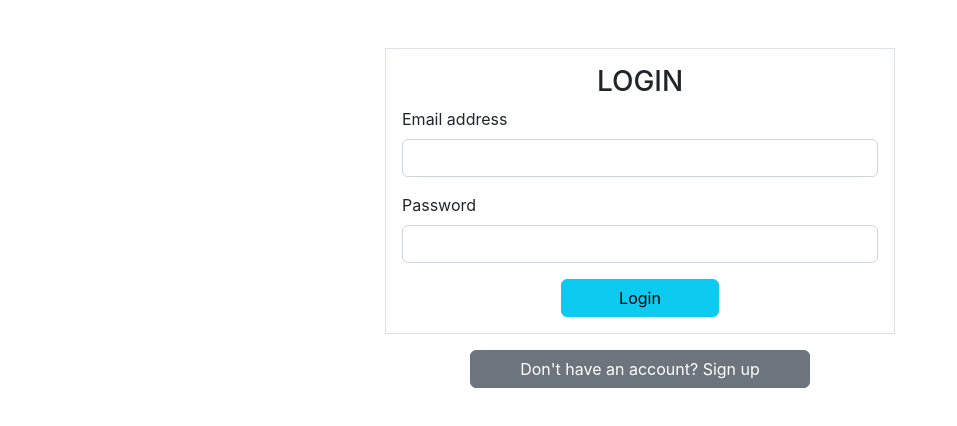
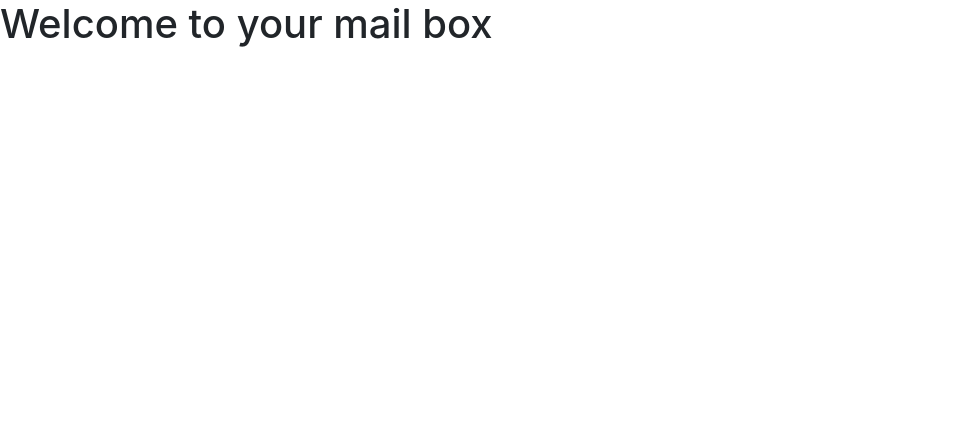
Before and after one commit to Amaan8/Mail-Box-Client, a React (Create React App) app: page /home in a window 1280 px wide. Shown: the top 426 px of the page, without its empty margins (0-957 px from the left). Built offline with nearby package versions, Linux system fonts and the light colour scheme; sample sign-in values are in the browser's storage.

Commit message:
Created Home page

```diff
--- a/package.json
+++ b/package.json
@@ -3,6 +3,7 @@
   "version": "0.1.0",
   "private": true,
   "dependencies": {
+    "@reduxjs/toolkit": "^1.9.2",
     "@testing-library/jest-dom": "^5.16.5",
     "@testing-library/react": "^13.4.0",
     "@testing-library/user-event": "^13.5.0",
@@ -10,6 +11,8 @@
     "react": "^18.2.0",
     "react-bootstrap": "^2.7.0",
     "react-dom": "^18.2.0",
+    "react-redux": "^8.0.5",
+    "react-router-dom": "^5.3.4",
     "react-scripts": "5.0.1",
     "web-vitals": "^2.1.4"
   },
--- a/src/App.js
+++ b/src/App.js
@@ -1,7 +1,31 @@
+import { Switch, Route, Redirect } from "react-router-dom";
+import { useSelector } from "react-redux";
 import Auth from "./components/Auth";
+import Home from "./components/Home";
 
 const App = () => {
-  return <Auth />;
+  const isLoggedIn = useSelector((state) => state.auth.isAuthenticated);
+
+  return (
+    <Switch>
+      <Route exact path="/">
+        {!isLoggedIn && <Redirect to="/auth" />}
+        {isLoggedIn && <Redirect to="/home" />}
+      </Route>
+      {!isLoggedIn && (
+        <Route path="/auth">
+          <Auth />
+        </Route>
+      )}
+      <Route path="/home">
+        {!isLoggedIn && <Redirect to="/auth" />}
+        <Home />
+      </Route>
+      <Route path="*">
+        <Redirect to="/" />
+      </Route>
+    </Switch>
+  );
 };
 
 export default App;
--- a/src/components/Auth.js
+++ b/src/components/Auth.js
@@ -1,11 +1,16 @@
 import { useState, useRef } from "react";
 import { Container, Row, Col, Form, Button } from "react-bootstrap";
+import { useHistory } from "react-router-dom";
+import { useDispatch } from "react-redux";
+import { authActions } from "../store/auth";
 
 const Auth = () => {
+  const history = useHistory();
   const emailRef = useRef();
   const passwordRef = useRef();
   const confirmRef = useRef();
 
+  const dispatch = useDispatch();
   const [isLogin, setIsLogin] = useState(true);
 
   const switchAuth = () => {
@@ -46,7 +51,9 @@ const Auth = () => {
 
         throw new Error(errorMessage);
       }
+      dispatch(authActions.login(data.idToken));
       localStorage.setItem("token", data.idToken);
+      history.replace("/home");
     } catch (error) {
       alert(error);
     }
--- /dev/null
+++ b/src/components/Home.js
@@ -0,0 +1,7 @@
+import React from "react";
+
+const Home = () => {
+  return <h1>Welcome to your mail box</h1>;
+};
+
+export default Home;
--- a/src/index.js
+++ b/src/index.js
@@ -1,5 +1,8 @@
 import React from "react";
 import ReactDOM from "react-dom/client";
+import { BrowserRouter } from "react-router-dom";
+import { Provider } from "react-redux";
+import store from "./store/index";
 import "../node_modules/react-bootstrap/dist/react-bootstrap";
 import "../node_modules/bootstrap/dist/css/bootstrap.min.css";
 import "./index.css";
@@ -7,7 +10,9 @@ import App from "./App";
 
 const root = ReactDOM.createRoot(document.getElementById("root"));
 root.render(
-  <React.StrictMode>
-    <App />
-  </React.StrictMode>
+  <Provider store={store}>
+    <BrowserRouter>
+      <App />
+    </BrowserRouter>
+  </Provider>
 );
--- /dev/null
+++ b/src/store/auth.js
@@ -0,0 +1,26 @@
+import { createSlice } from "@reduxjs/toolkit";
+
+const tokenId = localStorage.getItem("token");
+
+const initialState = {
+  token: tokenId,
+  isAuthenticated: !!tokenId,
+};
+
+const authSlice = createSlice({
+  name: "authentication",
+  initialState: initialState,
+  reducers: {
+    login(state, action) {
+      state.token = action.payload;
+      state.isAuthenticated = true;
+    },
+    logout(state) {
+      state.token = "";
+      state.isAuthenticated = false;
+    },
+  },
+});
+
+export const authActions = authSlice.actions;
+export default authSlice.reducer;
--- /dev/null
+++ b/src/store/index.js
@@ -0,0 +1,10 @@
+import { configureStore } from "@reduxjs/toolkit";
+import authReducer from "./auth";
+
+const store = configureStore({
+  reducer: {
+    auth: authReducer,
+  },
+});
+
+export default store;
```
Also changed, not shown: 1 other file (tests, documents, lock files or other folders).
